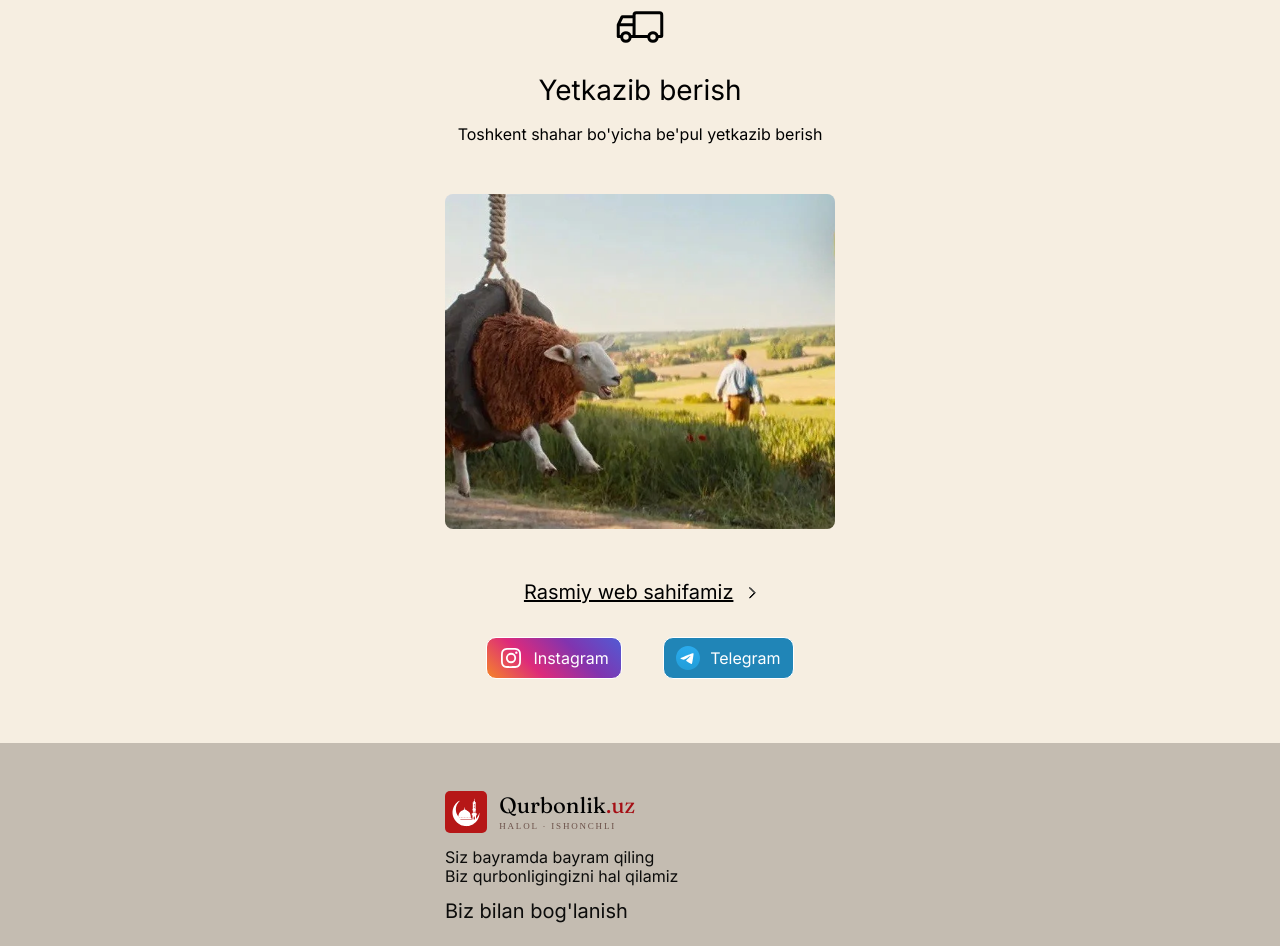
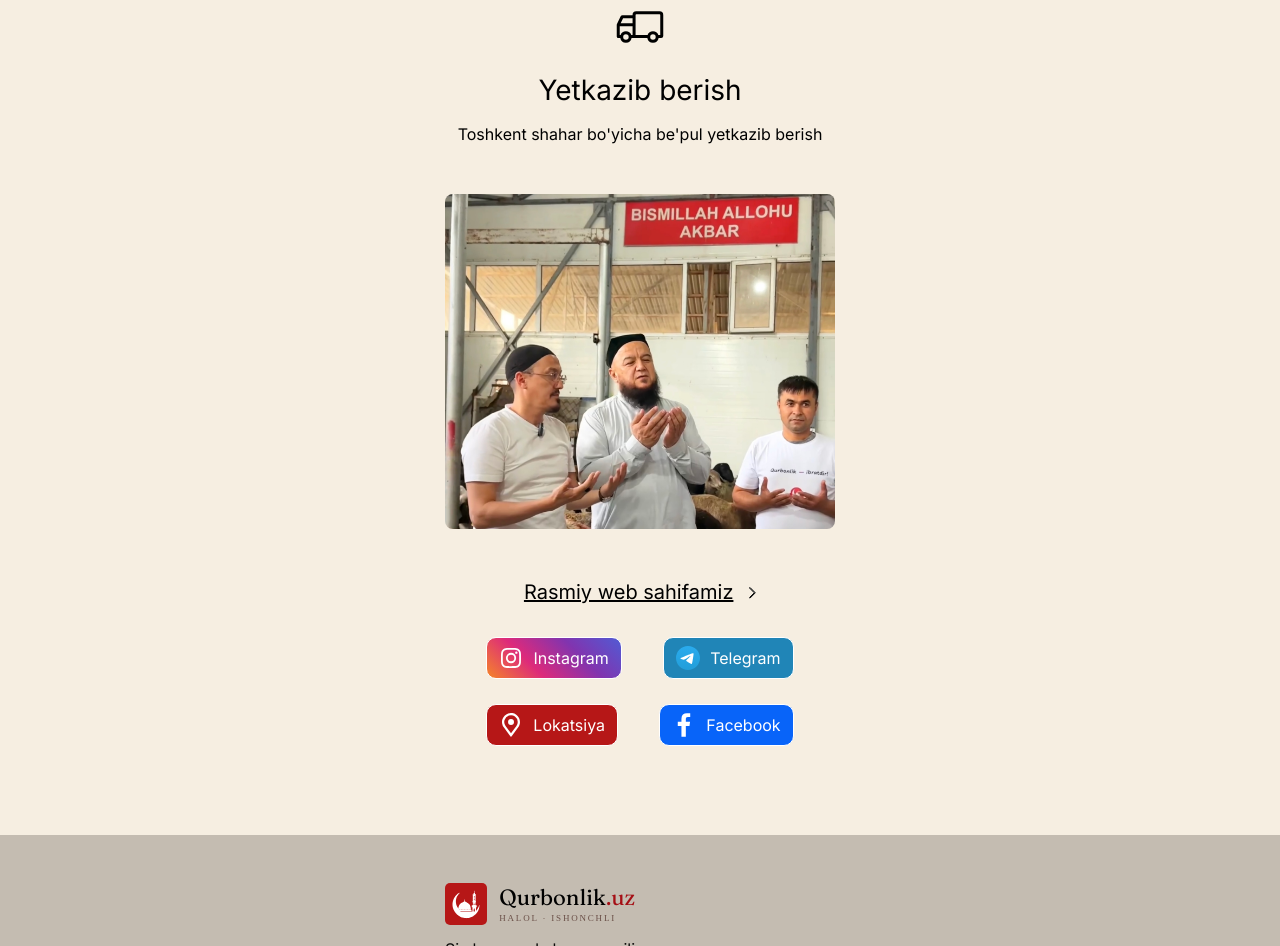
Before and after one commit to abdulkarimyulchibekov/Qurbonlik-Landing, a plain HTML site: page index.html in a window 1280 px wide. Shown: the part 1288-2234 px from the top of the page. Drawn offline with Linux system fonts and the light colour scheme.

Commit message:
Adding links

```diff
--- a/css/index.css
+++ b/css/index.css
@@ -27,10 +27,6 @@
   border-radius: 5px;
   width: 42px;
   height: 42px;
-}
-
-.header__title {
-  /* display: flex; */
 }
 
 .header__text {
@@ -66,9 +62,6 @@
 }
 
 .hero__card {
-  /* background-image: url("../images/qo'y.webp"); */
-  /* background-image: url("../images/5.JPG"); */
-  /* background: linear-gradient(rgba(0, 0, 0, 0.5), rgba(0, 0, 0, 0.5)), url('../images/6.JPG'); */
   background-repeat: no-repeat;
   background-position: center;
   background-size: cover;
@@ -227,6 +220,7 @@
   color: #000;
   margin: 0;
   margin-bottom: 20px;
+  text-align: center;
 }
 
 .about__text {
@@ -236,10 +230,6 @@
   margin: 0;
   text-align: center;
   line-height: 150%;
-}
-
-.information {
-
 }
 
 .information__list {
@@ -818,6 +808,7 @@ select:focus {
   display: flex;
   align-items: center;
   justify-content: space-evenly;
+  margin-bottom: 25px;
 }
 
 .instagram__link {
@@ -857,3 +848,41 @@ select:focus {
   color: #fff;
   font-family: 'Inter';
 }
+
+.location-box {
+  display: flex;
+  align-items: center;
+  justify-content: center;
+}
+
+.location__link {
+  display: flex;
+  align-items: center;
+  text-decoration: none;
+  border: #fff 1.5px solid;
+  border-radius: 10px;
+  padding: 8px 12px;
+  background-color: #B61717;
+}
+
+.location__link span {
+  margin-left: 10px;
+  color: #fff;
+  font-family: 'Inter';
+}
+
+.facebook__link {
+  display: flex;
+  align-items: center;
+  text-decoration: none;
+  border: #fff 1.5px solid;
+  border-radius: 10px;
+  padding: 8px 12px;
+  background-color: #0864F9;
+}
+
+.facebook__link span {
+  margin-left: 10px;
+  color: #fff;
+  font-family: 'Inter';
+}
--- a/index.html
+++ b/index.html
@@ -157,7 +157,7 @@
             <p class="information__text" data-i18n="list_three_text">Toshkent shahar bo'yicha be'pul yetkazib berish</p>
           </li>
         </ul>
-        <img class="information__image" src="./images/qo'y3.webp" alt="Image of a sheep">
+        <img class="information__image" src="./images/1.JPG" alt="Image of a sheep">
         <a class="information__link" href="https://app.qurbonlik.uz/" target="_blank">
           <span data-i18n="website" class="information__subtext">Rasmiy web sahifamiz</span>
           <svg width="7" height="12" viewBox="0 0 7 12" fill="none" xmlns="http://www.w3.org/2000/svg">
@@ -175,6 +175,20 @@
             <svg xmlns="http://www.w3.org/2000/svg" width="24" height="24" viewBox="0 0 256 256"><defs><linearGradient id="logosTelegram0" x1="50%" x2="50%" y1="0%" y2="100%"><stop offset="0%" stop-color="#2AABEE"/><stop offset="100%" stop-color="#229ED9"/></linearGradient></defs><path fill="url(#logosTelegram0)" d="M128 0C94.06 0 61.48 13.494 37.5 37.49A128.038 128.038 0 0 0 0 128c0 33.934 13.5 66.514 37.5 90.51C61.48 242.506 94.06 256 128 256s66.52-13.494 90.5-37.49c24-23.996 37.5-56.576 37.5-90.51c0-33.934-13.5-66.514-37.5-90.51C194.52 13.494 161.94 0 128 0Z"/><path fill="#fff" d="M57.94 126.648c37.32-16.256 62.2-26.974 74.64-32.152c35.56-14.786 42.94-17.354 47.76-17.441c1.06-.017 3.42.245 4.96 1.49c1.28 1.05 1.64 2.47 1.82 3.467c.16.996.38 3.266.2 5.038c-1.92 20.24-10.26 69.356-14.5 92.026c-1.78 9.592-5.32 12.808-8.74 13.122c-7.44.684-13.08-4.912-20.28-9.63c-11.26-7.386-17.62-11.982-28.56-19.188c-12.64-8.328-4.44-12.906 2.76-20.386c1.88-1.958 34.64-31.748 35.26-34.45c.08-.338.16-1.598-.6-2.262c-.74-.666-1.84-.438-2.64-.258c-1.14.256-19.12 12.152-54 35.686c-5.1 3.508-9.72 5.218-13.88 5.128c-4.56-.098-13.36-2.584-19.9-4.708c-8-2.606-14.38-3.984-13.82-8.41c.28-2.304 3.46-4.662 9.52-7.072Z"/></svg>
             <span data-i18n="telegram" class="telegram-text">
               Telegram
+            </span>
+          </a>
+        </div>
+        <div class="links">
+          <a target="_blank" href="https://yandex.ru/maps?whatshere%5Bpoint%5D=69.19630251299522%2C41.363923276211985&whatshere%5Bzoom%5D=18.619741&ll=69.19617671672269%2C41.363883852221406&z=18.619741&si=uzxkrw3k4djzv4911x0j6jduj0" class="location__link">
+            <svg xmlns="http://www.w3.org/2000/svg" width="24" height="24" viewBox="0 0 16 16"><path fill="#fff" fill-rule="evenodd" d="M12.5 6a4.47 4.47 0 0 1-.883 2.677L8 13.5L4.383 8.677A4.5 4.5 0 1 1 12.5 6ZM14 6c0 1.34-.439 2.576-1.18 3.574L8.937 14.75L8 16l-.938-1.25L3.18 9.574A6 6 0 1 1 14 6ZM8 8a2 2 0 1 0 0-4a2 2 0 0 0 0 4Z" clip-rule="evenodd"/></svg>
+            <span data-i18n="location">
+              Lokatsiya
+            </span>
+          </a>
+          <a target="_blank" href="https://www.facebook.com/qurbonlik/" class="facebook__link">
+            <svg xmlns="http://www.w3.org/2000/svg" width="24" height="24" viewBox="0 0 224 432"><path fill="#fff" d="M145 429H66V235H0v-76h66v-56q0-48 27-74t72-26q36 0 59 3v67l-41 1q-22 0-30 9t-8 27v49h76l-10 76h-66v194z"/></svg>
+            <span data-i18n="facebook">
+              Facebook
             </span>
           </a>
         </div>
--- a/locales/translations.json
+++ b/locales/translations.json
@@ -30,7 +30,9 @@
     "pop-up_text_two": "Tez orada siz bilan bog‘lanamiz.",
     "close": "Yopish",
     "pop-up_contact": "Bizga hoziroq aloqaga chiqing",
-    "pop-up_telegram": "Telegramdan aloqaga chiqing"
+    "pop-up_telegram": "Telegramdan aloqaga chiqing",
+    "location": "Lokatsiya",
+    "facebook": "Facebook"
   },
   "ru": {
     "language": "Русский",
@@ -63,7 +65,9 @@
     "pop-up_text_two": "Мы свяжемся с вами в ближайшее время.",
     "close": "Закрыть",
     "pop-up_contact": "Свяжитесь с нами сейчас",
-    "pop-up_telegram": "Свяжитесь с нами в Telegram"
+    "pop-up_telegram": "Свяжитесь с нами в Telegram",
+    "location": "Локация",
+    "facebook": "Facebook"
   },
   "uz-cyrl": {
     "language": "Ўзбекча",
@@ -96,6 +100,8 @@
     "pop-up_text_two": "Тез орада сиз билан боғланамиз.",
     "close": "Ёпиш",
     "pop-up_contact": "Бизга ҳозироқ алоқага чиқинг",
-    "pop-up_telegram": "Телеграмдан алоқага чиқинг"
+    "pop-up_telegram": "Телеграмдан алоқага чиқинг",
+    "location": "Локация",
+    "facebook": "Facebook"
   }
 }
```
Also changed, not shown: images/1.JPG (added).
